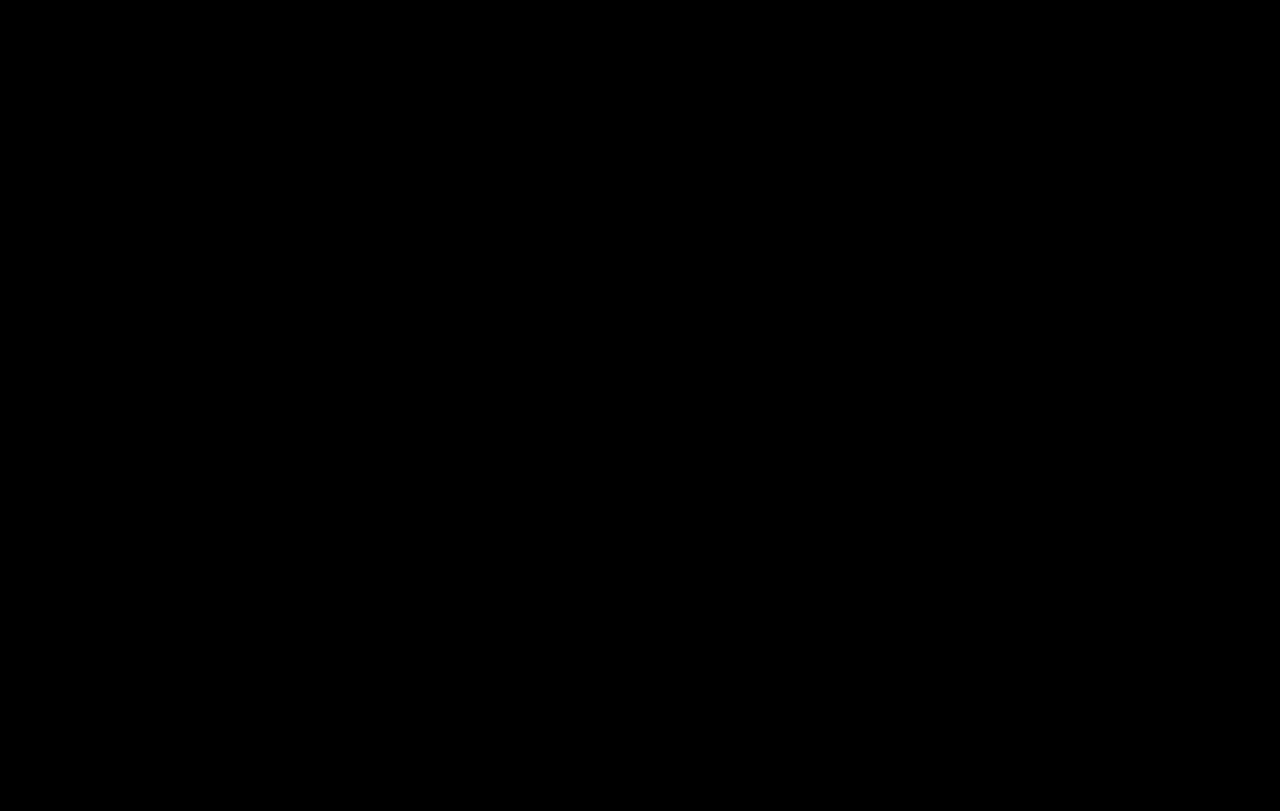
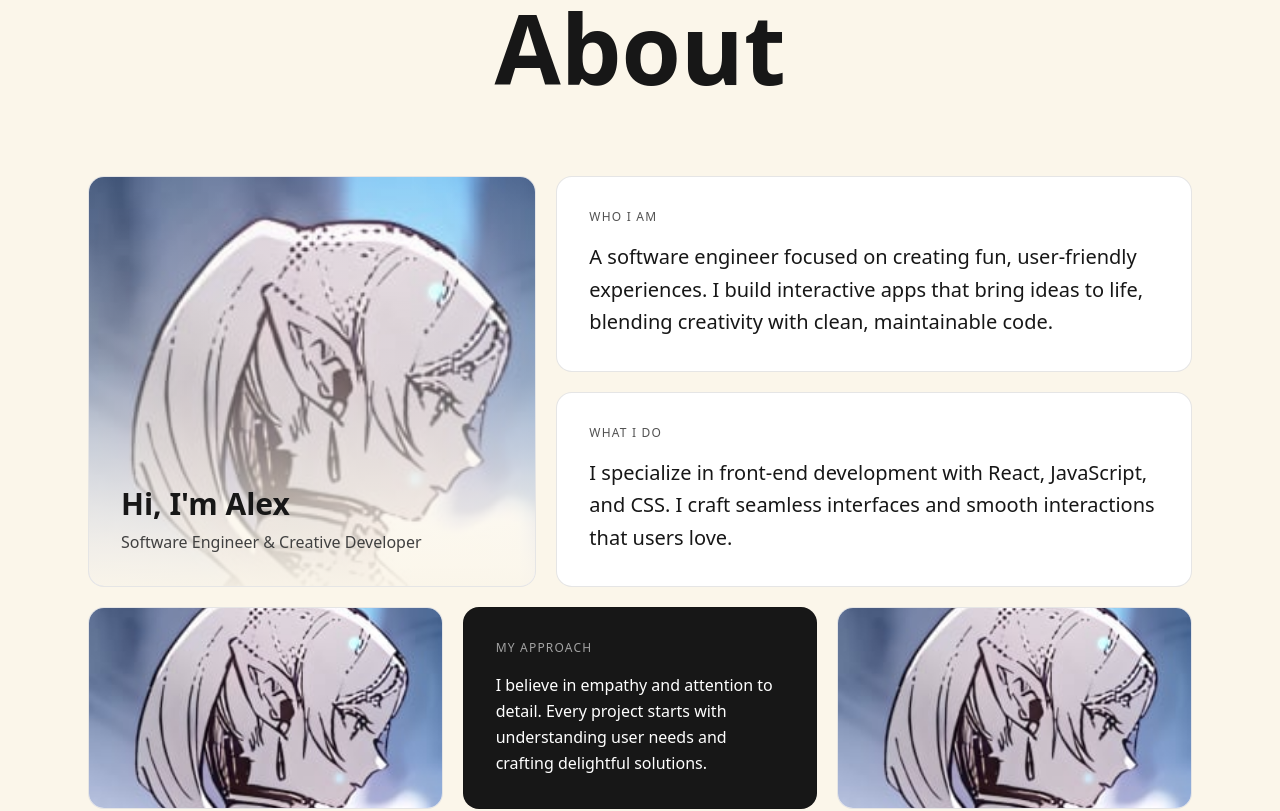
Before and after one commit to mynameisdevinchau/website-portfolio, a React (Vite) app: page / in a window 1280 px wide. Shown: the part 880-1691 px from the top of the page. Built offline with nearby package versions, Linux system fonts and the light colour scheme.

Commit message:
Updated About Section

```diff
--- a/src/sections/AboutSection.jsx
+++ b/src/sections/AboutSection.jsx
@@ -1,95 +1,158 @@
+/* eslint-disable react-hooks/exhaustive-deps */
 import { useEffect, useRef, useState } from "react";
 
-function Card({ index, activeCount, className, title, description }) {
-  const isVisible = index < activeCount;
+function useInView(options) {
+  const ref = useRef(null);
+  const [inView, setInView] = useState(false);
+
+  useEffect(() => {
+    const el = ref.current;
+    if (!el) return;
+
+    const obs = new IntersectionObserver(([entry]) => {
+      if (entry.isIntersecting) setInView(true); // trigger once
+    }, options);
+
+    obs.observe(el);
+    return () => obs.disconnect();
+  }, []);
+
+  return [ref, inView];
+}
+
+function cx(...classes) {
+  return classes.filter(Boolean).join(" ");
+}
+
+export default function AboutSection() {
+  const [hRef, hIn] = useInView({ threshold: 0.2 });
+
+  const [pRef, pIn] = useInView({ threshold: 0.2 });
+  const [w1Ref, w1In] = useInView({ threshold: 0.2 });
+  const [w2Ref, w2In] = useInView({ threshold: 0.2 });
+
+  const [wsRef, wsIn] = useInView({ threshold: 0.2 });
+  const [apRef, apIn] = useInView({ threshold: 0.2 });
+  const [cdRef, cdIn] = useInView({ threshold: 0.2 });
+
+  const [lcRef, lcIn] = useInView({ threshold: 0.2 });
+
+  const pop = (inView, extra = "") =>
+    cx(
+      "transition-all duration-700 ease-out",
+      inView ? "opacity-100 translate-y-0" : "opacity-0 translate-y-12",
+      extra
+    );
 
   return (
-    <div
-      className={`
-        absolute transition-all duration-700 ease-out
-        ${isVisible ? "opacity-100 translate-y-0" : "opacity-0 translate-y-6"}
-        ${className}
-      `}
-    >
-      <div className="group w-70 h-100 bg-background hover:bg-accent/5 rounded-xl border-2 border-border hover:border-primary/50 p-6 transition-all duration-300 hover:shadow-xl hover:-translate-y-1">
-        <h4 className="font-semibold text-lg text-foreground mb-3">{title}</h4>
-        <p className="text-sm text-muted-foreground leading-relaxed">
-          {description}
-        </p>
-      </div>
-    </div>
-  );
-}
+    <section className="relative py-20 bg-[#fbf6ea]">
+      <div className="mx-auto w-full max-w-6xl px-6">
+        {/* Header */}
+        <div
+          ref={hRef}
+          className={cx(
+            "text-center mb-12 md:mb-16 transition-all duration-700 ease-out",
+            hIn ? "opacity-100 translate-y-0" : "opacity-0 translate-y-8"
+          )}
+        >
 
-function AboutSection() {
-  const sectionRef = useRef(null);
-  const [activeCount, setActiveCount] = useState(0);
-
-  useEffect(() => {
-    const onScroll = () => {
-      if (!sectionRef.current) return;
-
-      const rect = sectionRef.current.getBoundingClientRect();
-      const vh = window.innerHeight;
-      const scrollable = sectionRef.current.offsetHeight - vh;
-
-      if (scrollable <= 0) return;
-
-      const scrolled = Math.min(Math.max(-rect.top, 0), scrollable);
-      const progress = scrolled / scrollable;
-
-      setActiveCount(Math.ceil(progress * 4));
-    };
-
-    window.addEventListener("scroll", onScroll);
-    onScroll();
-
-    return () => window.removeEventListener("scroll", onScroll);
-  }, []);
-
-  return (
-    <section ref={sectionRef} className="relative h-[300vh] bg-background">
-      <div className="sticky top-0 h-screen flex items-center justify-center">
-        <div className="absolute top-8 left-1/2 -translate-x-1/2 text-center">
-          <h2 className="text-6xl md:text-8xl font-bold tracking-tight">
-            ABOUT
+          <h2 className="absolute top-0 left-1/2 -translate-x-1/2 text-3xl md:text-8xl font-bold text-neutral-900 relative pb-20 lg:pb-4">
+            About
           </h2>
-          <div className="h-1.5 w-24 bg-primary rounded-full mx-auto mt-4" />
         </div>
 
-        <div className="relative w-full max-w-6xl h-[400px]">
-          <Card
-            index={0}
-            activeCount={activeCount}
-            className="left-[-10%] top-0"
-            title="Who I Am"
-            description="A software engineer focused on creating fun, user-friendly experiences. I build interactive apps that bring ideas to life."
-          />
-          <Card
-            index={1}
-            activeCount={activeCount}
-            className="left-[20%] top-48"
-            title="What I Do"
-            description="I specialize in front-end development with React, JavaScript, and CSS. I craft seamless interfaces and smooth interactions."
-          />
-          <Card
-            index={2}
-            activeCount={activeCount}
-            className="left-[50%] top-0"
-            title="My Approach"
-            description="I believe in empathy and attention to detail. Every project starts with understanding user needs and crafting delightful solutions."
-          />
-          <Card
-            index={3}
-            activeCount={activeCount}
-            className="left-[80%] top-48"
-            title="Let's Connect"
-            description="I'm excited to collaborate on projects that value clarity, design, and real-world impact. Let's build something great."
-          />
+        {/* Bento Grid */}
+        <div className="grid grid-cols-1 md:grid-cols-12 gap-4 md:gap-5">
+          {/* Portrait */}
+          <div ref={pRef} className={cx("md:col-span-5 md:row-span-2", pop(pIn))} style={{ transitionDelay: "100ms" }}>
+            <div className="group relative h-full min-h-[400px] rounded-2xl overflow-hidden border border-black/10 bg-white">
+              <img
+                src="d2e7b8e6-73ea-441a-9925-8dfec28f3873.jpg"
+                alt="Portrait photo"
+                loading="lazy"
+                decoding="async"
+                className="absolute inset-0 h-full w-full object-cover transition-transform duration-700 group-hover:scale-105"
+              />
+              <div className="absolute inset-0 bg-gradient-to-t from-[#fbf6ea]/95 via-[#fbf6ea]/30 to-transparent" />
+              <div className="absolute bottom-0 left-0 right-0 p-6 md:p-8">
+                <h3 className="text-2xl md:text-3xl font-bold text-neutral-900 mb-2">
+                  Hi, I'm Alex
+                </h3>
+                <p className="text-neutral-700">Software Engineer & Creative Developer</p>
+              </div>
+            </div>
+          </div>
+
+          {/* Who I Am */}
+          <div ref={w1Ref} className={cx("md:col-span-7", pop(w1In))} style={{ transitionDelay: "200ms" }}>
+            <div className="h-full rounded-2xl border border-black/10 bg-white p-6 md:p-8 hover:bg-black/[0.02] transition">
+              <p className="text-xs font-medium tracking-widest text-neutral-600 uppercase mb-4">
+                Who I Am
+              </p>
+              <p className="text-lg md:text-xl text-neutral-900 leading-relaxed">
+                A software engineer focused on creating fun, user-friendly experiences.
+                I build interactive apps that bring ideas to life, blending creativity
+                with clean, maintainable code.
+              </p>
+            </div>
+          </div>
+
+          {/* What I Do */}
+          <div ref={w2Ref} className={cx("md:col-span-7", pop(w2In))} style={{ transitionDelay: "300ms" }}>
+            <div className="h-full rounded-2xl border border-black/10 bg-white p-6 md:p-8 hover:bg-black/[0.02] transition">
+              <p className="text-xs font-medium tracking-widest text-neutral-600 uppercase mb-4">
+                What I Do
+              </p>
+              <p className="text-lg md:text-xl text-neutral-900 leading-relaxed">
+                I specialize in front-end development with React, JavaScript, and CSS.
+                I craft seamless interfaces and smooth interactions that users love.
+              </p>
+            </div>
+          </div>
+
+          {/* Workspace */}
+          <div ref={wsRef} className={cx("md:col-span-4", pop(wsIn))} style={{ transitionDelay: "400ms" }}>
+            <div className="group relative h-48 md:h-full min-h-[200px] rounded-2xl overflow-hidden border border-black/10 bg-white">
+              <img
+                src="d2e7b8e6-73ea-441a-9925-8dfec28f3873.jpg"
+                alt="Workspace setup"
+                loading="lazy"
+                decoding="async"
+                className="absolute inset-0 h-full w-full object-cover transition-transform duration-700 group-hover:scale-105"
+              />
+            </div>
+          </div>
+
+          {/* Approach */}
+          <div ref={apRef} className={cx("md:col-span-4", pop(apIn))} style={{ transitionDelay: "500ms" }}>
+            <div className="h-full rounded-2xl border border-black/10 bg-neutral-900 p-6 md:p-8 hover:bg-neutral-800 transition">
+              <p className="text-xs font-medium tracking-widest text-white/60 uppercase mb-4">
+                My Approach
+              </p>
+              <p className="text-white leading-relaxed">
+                I believe in empathy and attention to detail. Every project starts
+                with understanding user needs and crafting delightful solutions.
+              </p>
+            </div>
+          </div>
+
+          {/* Coding */}
+          <div ref={cdRef} className={cx("md:col-span-4", pop(cdIn))} style={{ transitionDelay: "600ms" }}>
+            <div className="group relative h-48 md:h-full min-h-[200px] rounded-2xl overflow-hidden border border-black/10 bg-white">
+              <img
+                src="d2e7b8e6-73ea-441a-9925-8dfec28f3873.jpg"
+                alt="Coding close-up"
+                loading="lazy"
+                decoding="async"
+                className="absolute inset-0 h-full w-full object-cover transition-transform duration-700 group-hover:scale-105"
+              />
+            </div>
+          </div>
+
+
         </div>
+
       </div>
     </section>
   );
 }
-
-export default AboutSection;
```
